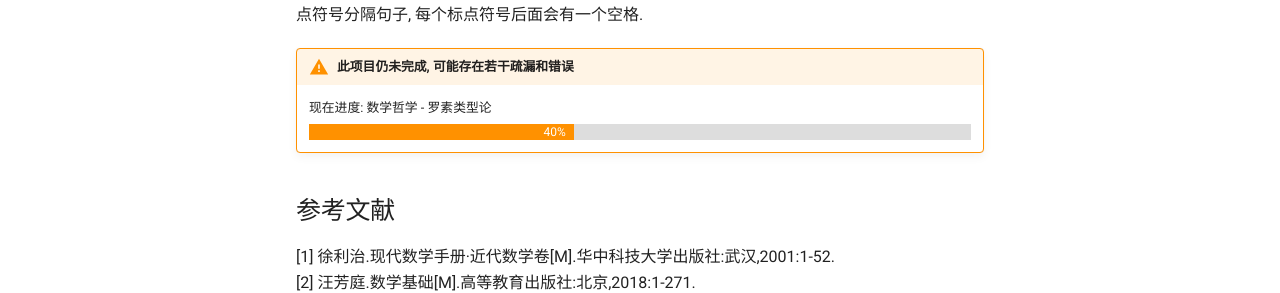
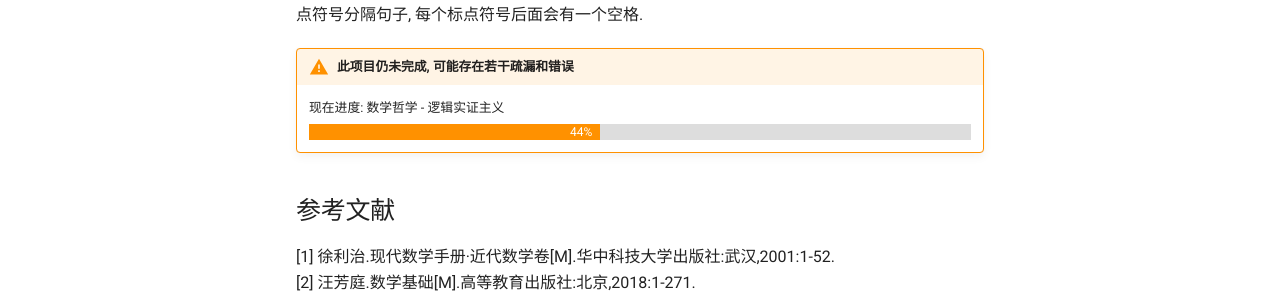
Before and after one commit to ShiinaHiiragi/note, an MkDocs documentation site: the page built from docs/index.md, in a window 1280 px wide and 1034 px high. Shown: the part 369-662 px from the top of the window. Built offline with MkDocs 1.6.1 and Material for MkDocs 9.7.7, drawn with Linux system fonts in a browser that asks for light colours; comment, search, counter and statistics services are not loaded.

Commit message:
fix progress

```diff
--- a/docs/index.md
+++ b/docs/index.md
@@ -6,9 +6,9 @@
 全文以 `mkdocs-material` 作为框架, 使用中文作为描述语言. 为了输入方便, 中文部分使用英文标点符号分隔句子, 每个标点符号后面会有一个空格.
 
 !!! warning "此项目仍未完成, 可能存在若干疏漏和错误"
-    <label> 现在进度: 数学哲学 - 罗素类型论 </label>
+    <label> 现在进度: 数学哲学 - 逻辑实证主义 </label>
     <div class="progress-container">
-        <div class="progress-percentage" style="width: 40%;"> 40% </div>
+        <div class="progress-percentage" style="width: 44%;"> 44% </div>
     </div>
 
 ## 参考文献
```
